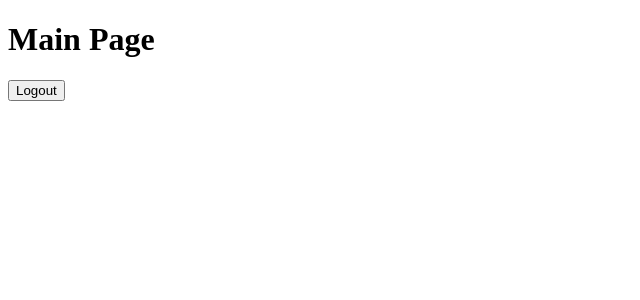
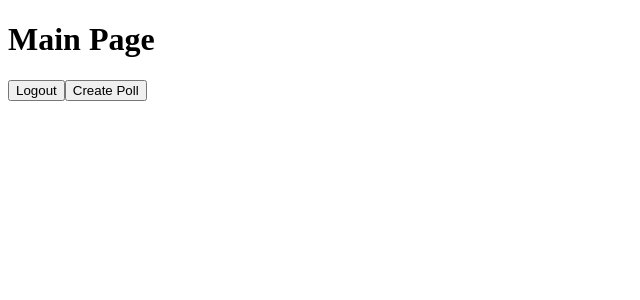
Before and after one commit to VSD-83/vafa-front, a React (Vite) app in the folder front/: page /main in a window 1280 px wide. Shown: the top 300 px of the page, without its empty margins (0-640 px from the left). Built offline with nearby package versions, Linux system fonts and the light colour scheme.

Commit message:
poll making added?
poll making added?

```diff
--- a/front/src/components/Main.tsx
+++ b/front/src/components/Main.tsx
@@ -10,10 +10,16 @@ const Main: React.FC = () => {
         navigate('/');
     };
 
+    const handleCreatepoll = () => {
+
+        navigate('/pollcreation');
+    };
+
     return (
         <div>
             <h1>Main Page</h1>
             <button onClick={handleLogout}>Logout</button>
+            <button onClick={handleCreatepoll}>Create Poll</button>
         </div>
     );
 };
```
Also changed, not shown: front/src/components/Auth.jsx (deleted), front/src/components/Dashboard.tsx (added), front/src/components/PollCreation.tsx (added).
